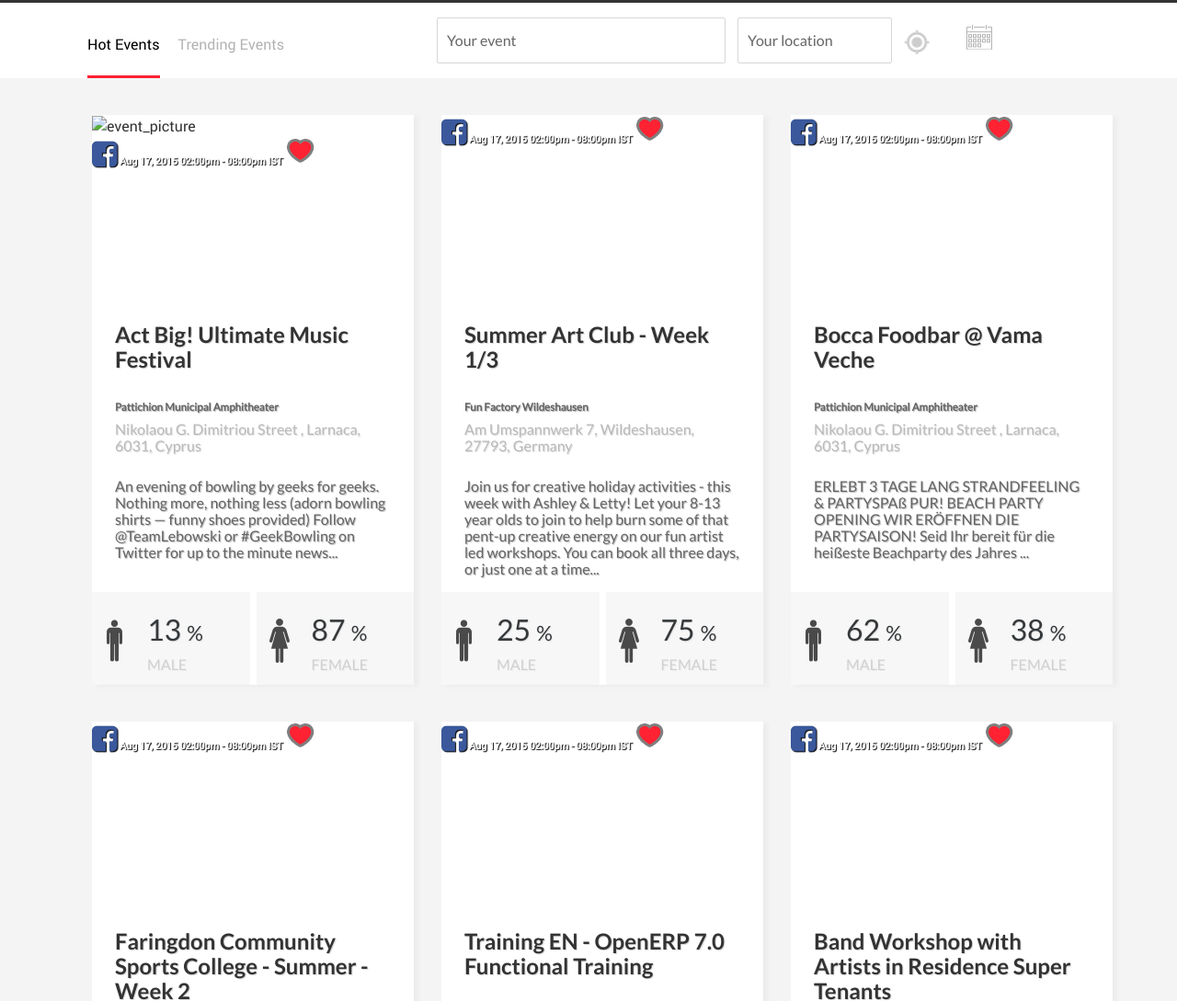
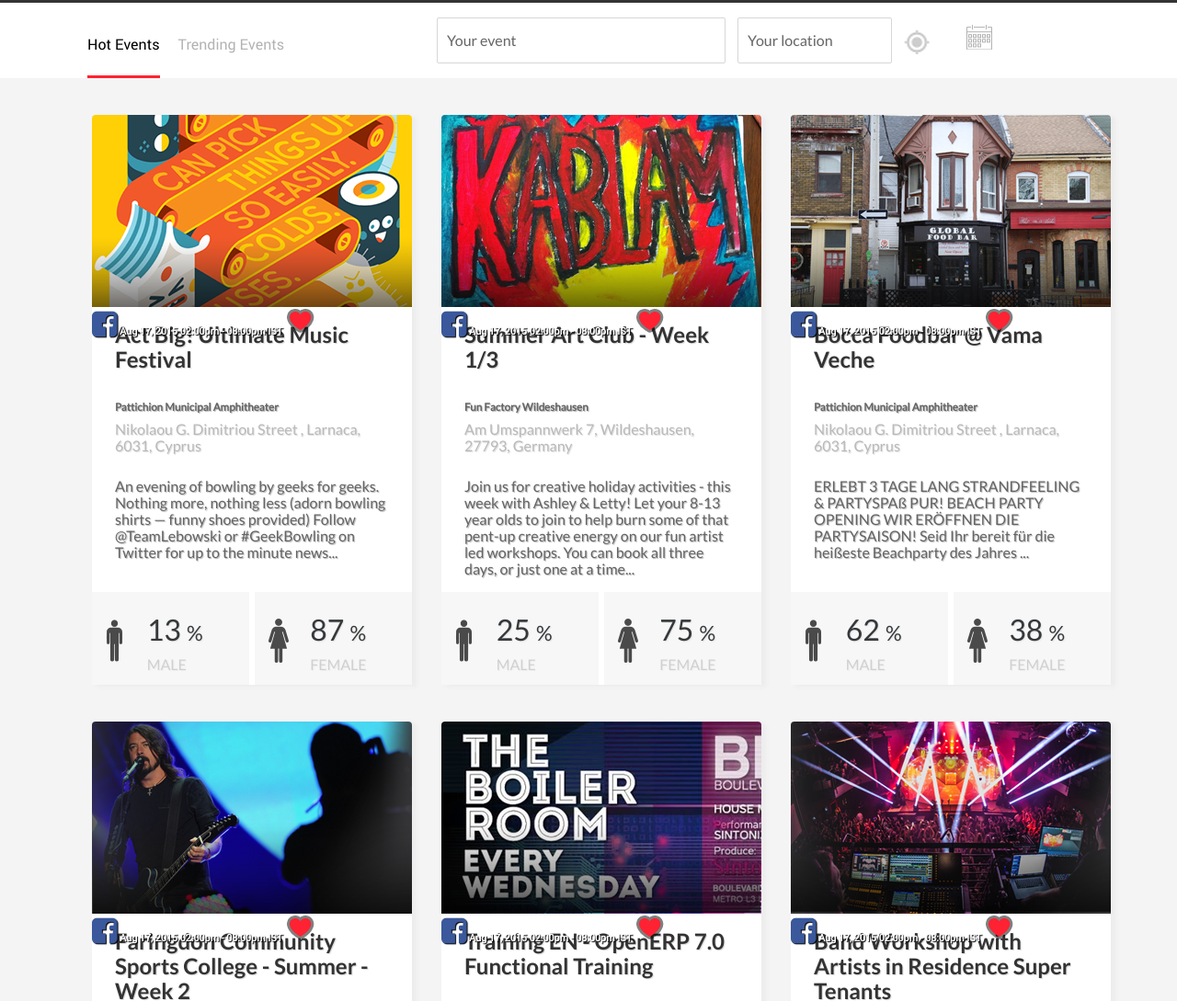
Before and after one commit to EverRest/EvSe, a website: page index.html in a window 1280 px wide. Shown: the part 616-1705 px from the top of the page at 92% size. Drawn offline with Linux system fonts and the light colour scheme; files whose address does not match are found by name.

Commit message:
event_item upgrade

```diff
--- a/index.html
+++ b/index.html
@@ -127,7 +127,7 @@
 								<div class="col-md-4">
 									<div class="event_item">
 										<div class="img_cont">
-										<img src="" alt="event_picture" />
+											<img src="img/e1_bg.png" alt="event pic" />
 											<h6 class="caption">
 												<span>
 													<i class="f fa-3x fa fa-facebook-square"></i>
@@ -176,6 +176,7 @@
 								<div class="col-md-4">
 									<div class="event_item">
 										<div class="img_cont">
+											<img src="img/e2_bg.png" alt="event pic" />
 											<h6 class="caption">
 												<span>
 													<i class="f fa-3x fa fa-facebook-square"></i>
@@ -224,6 +225,7 @@
 								<div class="col-md-4">
 									<div class="event_item">
 										<div class="img_cont">
+											<img src="img/e3_bg.png" alt="event pic" />
 											<h6 class="caption">
 												<span>
 													<i class="f fa-3x fa fa-facebook-square"></i>
@@ -276,6 +278,7 @@
 								<div class="col-md-4">
 									<div class="event_item">
 										<div class="img_cont">
+											<img src="img/e4_bg.png" alt="event pic" />
 											<h6 class="caption">
 												<span>
 													<i class="f fa-3x fa fa-facebook-square"></i>
@@ -324,6 +327,7 @@
 								<div class="col-md-4">
 									<div class="event_item">
 										<div class="img_cont">
+											<img src="img/e5_bg.png" alt="event pic" />
 											<h6 class="caption">
 												<span>
 													<i class="f fa-3x fa fa-facebook-square"></i>
@@ -372,6 +376,7 @@
 								<div class="col-md-4">
 									<div class="event_item">
 										<div class="img_cont">
+											<img src="img/e6_bg.png" alt="event pic" />
 											<h6 class="caption">
 												<span>
 													<i class="f fa-3x fa fa-facebook-square"></i>
--- a/less/main.less
+++ b/less/main.less
@@ -290,10 +290,8 @@
 /************************.event_item************************************/
 
 .img_cont {
-	/*background: url(../img/e1_bg.png) no-repeat center center;
-	max-width: 350px;*/
 	min-height: 209px;
-	width: 100%;
+	max-width: 348px;
 	position: relative;
 }
 
@@ -315,6 +313,14 @@
 	width: 34px;
 	height: 30px;
 	display: inline-block;
+}
+
+.like:active {
+	opacity: .5;
+}
+
+.like:hover {
+	opacity: .8;
 }
 
 .event_rate {
@@ -371,8 +377,9 @@
 	background-color: #fff;
 	height: 620px;
 	box-shadow: 5px 2px 5px #ececec;
-	width: 100%;
 	overflow: hidden;
+	max-width: 348px;
+	border-radius: 4px 4px 0 0;
 }
 
 .event_item h3 {
```
Also changed, not shown: css/main.css.
